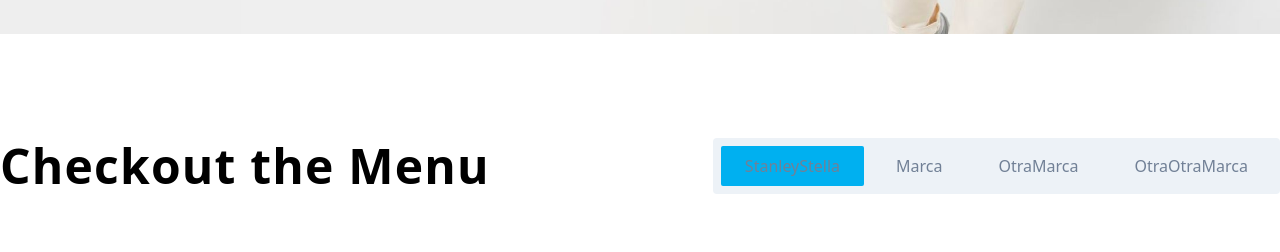
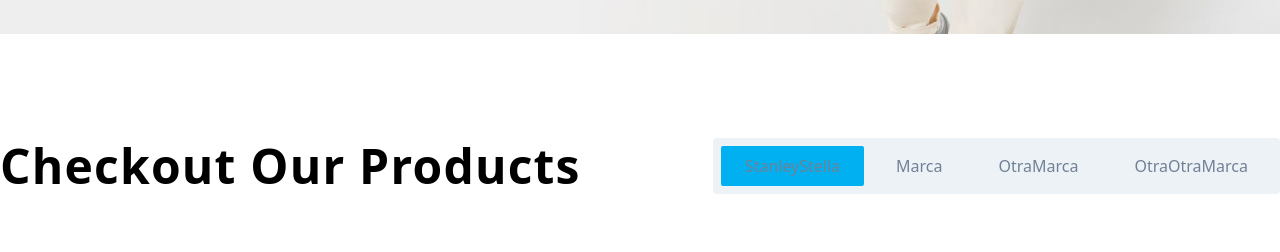
Before and after one commit to ShifterNathan/les_samarretes, a React (Create React App) app in the folder packages/client/: page / in a window 1280 px wide. Shown: the part 862-1114 px from the top of the page. Built offline with nearby package versions, Linux system fonts and the light colour scheme; a web font is replaced by a local one.

Commit message:
Added userContext, and new features to header

```diff
--- a/packages/client/src/components/productList/ProductList.tsx
+++ b/packages/client/src/components/productList/ProductList.tsx
@@ -73,7 +73,7 @@ const getRandomCards = () => {
 };
 
 const data = {
-  heading: "Checkout the Menu",
+  heading: "Checkout our products",
   tabs: {
     StanleyStella: [
       {
@@ -173,7 +173,7 @@ const ProductList = () => {
       <div className="max-w-screen-xl mx-auto py-20 lg:py-24">
         <div className="flex justify-between items-center flex-col xl:flex-row">
           <h2 className="text-4xl sm:text-5xl font-black tracking-wide text-center">
-            Checkout the Menu
+            Checkout Our Products
           </h2>
           <div className="flex flex-wrap bg-gray-200 px-2 py-2 rounded leading-none mt-12 xl:mt-0">
             {Object.keys(data.tabs).map((tabName, index) => (
```
